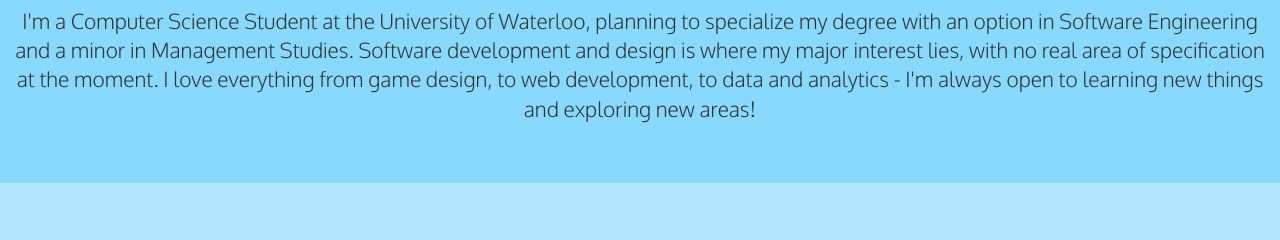
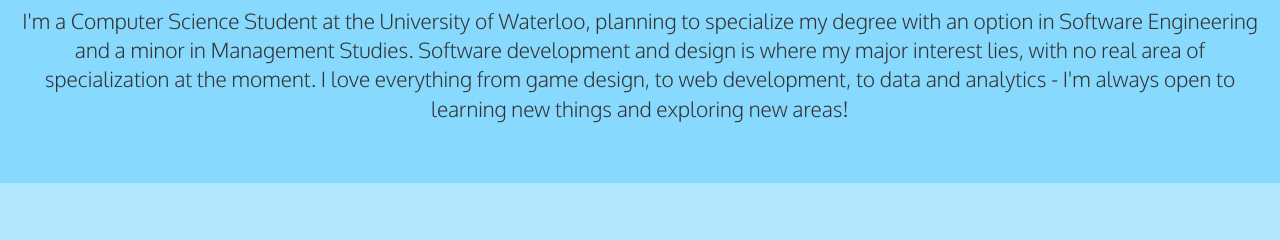
Before and after one commit to DanielHopper/DanielHopper.github.io, a plain HTML site: page index.html in a window 1280 px wide. Shown: the part 558-798 px from the top of the page. Drawn offline with nearby package versions, Linux system fonts and the light colour scheme; a script that the page names is missing.

Commit message:
minor wording change

```diff
--- a/index.html
+++ b/index.html
@@ -66,7 +66,7 @@
           <p class="lead">I'm a Computer Science Student at the University of Waterloo,
             planning to specialize my degree with an option in Software Engineering
             and a minor in Management Studies. Software development and design is where
-            my major interest lies, with no real area of specification at the moment. I love everything from game design, to web development, to data and analytics - I'm always open to learning new things and exploring new areas!</p>
+            my major interest lies, with no real area of specialization at the moment. I love everything from game design, to web development, to data and analytics - I'm always open to learning new things and exploring new areas!</p>
         </div>
       </div>
 
```
